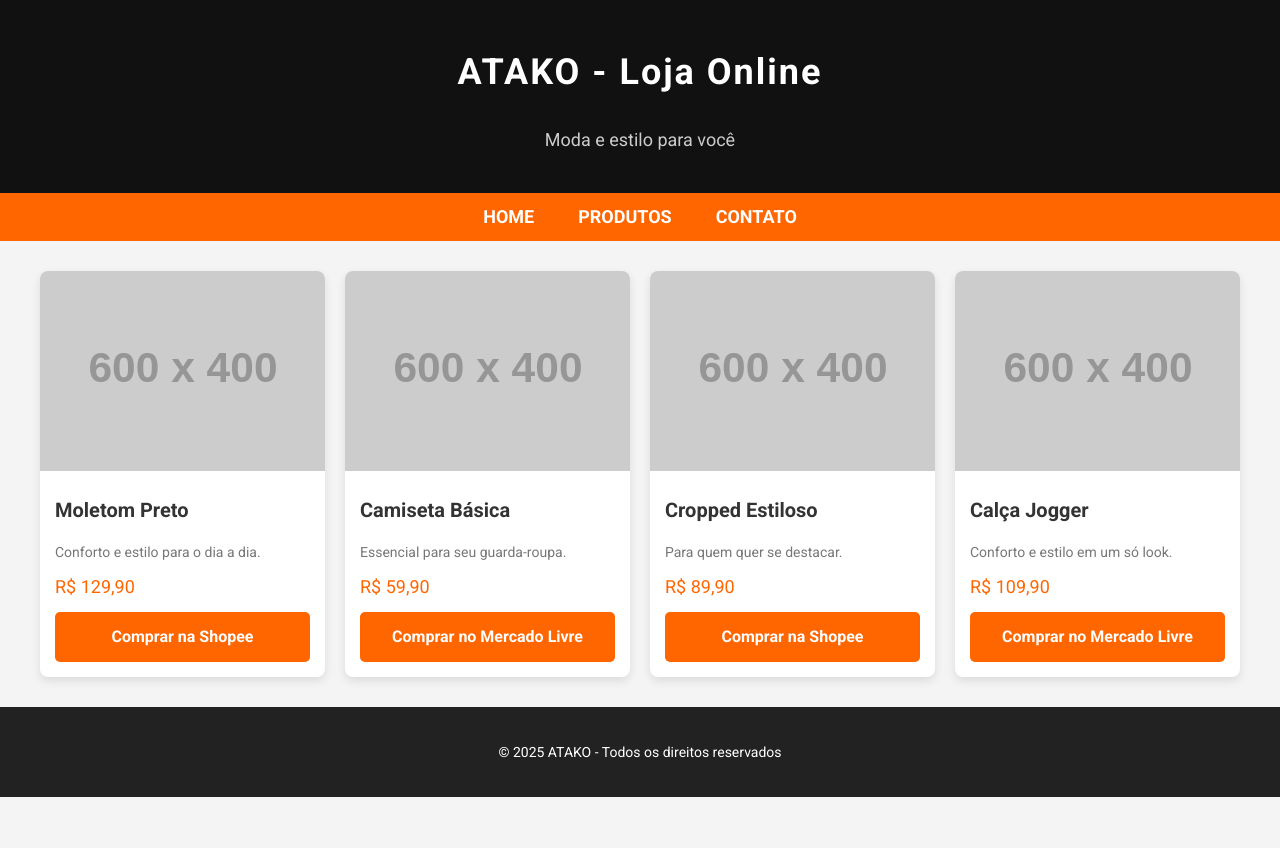
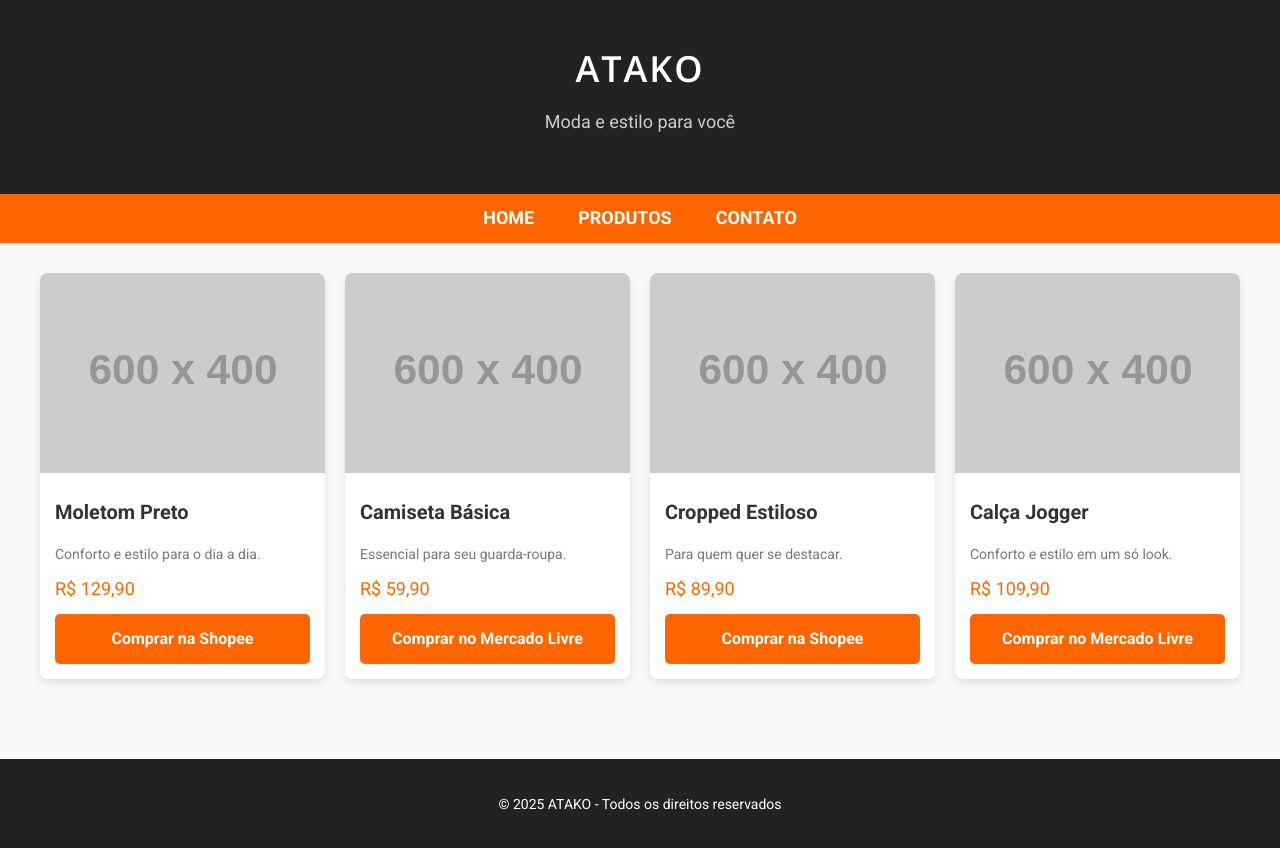
Before and after one commit to loja-Atako/Atako, a plain HTML site: page index.html in a window 1280 px wide. Before the commit the page ends 800 px from the top, so only its background shows below. Drawn offline with nearby package versions, Linux system fonts and the light colour scheme; placeholder pictures from the web are drawn by us.

Commit message:
Update index.html

```diff
--- a/index.html
+++ b/index.html
@@ -3,32 +3,34 @@
 <head>
   <meta charset="UTF-8">
   <meta name="viewport" content="width=device-width, initial-scale=1.0">
-  <title>Loja - ATAKO</title>
-  <link href="https://fonts.googleapis.com/css2?family=Roboto:wght@400;500;700&family=Open+Sans:wght@300;400;600&display=swap" rel="stylesheet">
-  <link rel="stylesheet" href="https://cdnjs.cloudflare.com/ajax/libs/font-awesome/6.0.0-beta3/css/all.min.css">
+  <title>ATAKO - Loja Online</title>
+  <link href="https://fonts.googleapis.com/css2?family=Roboto:wght@400;500;700&family=Open+Sans:wght@300;400;600&display=swap" rel="stylesheet"> <!-- Google Fonts -->
+  <link rel="stylesheet" href="https://cdnjs.cloudflare.com/ajax/libs/font-awesome/6.0.0-beta3/css/all.min.css"> <!-- Link para o Font Awesome -->
   <style>
     body {
       font-family: 'Roboto', sans-serif;
       margin: 0;
-      background: #f4f4f4;
+      background: #f9f9f9;
       color: #333;
       line-height: 1.6;
     }
     header {
-      background: #111;
+      background: #222;
       color: white;
-      padding: 20px 0;
+      padding: 40px 0;
       text-align: center;
       box-shadow: 0 4px 10px rgba(0,0,0,0.1);
     }
     header h1 {
+      margin: 0;
       font-size: 36px;
+      font-family: 'Open Sans', sans-serif;
       letter-spacing: 2px;
     }
     header p {
       margin-top: 10px;
+      font-size: 18px;
       color: #ccc;
-      font-size: 18px;
     }
     nav {
       background: #ff6600;
@@ -103,6 +105,7 @@
       background: #222;
       color: white;
       padding: 20px;
+      margin-top: 50px;
     }
     footer p {
       font-size: 14px;
@@ -120,7 +123,7 @@
 </head>
 <body>
   <header>
-    <h1>ATAKO - Loja Online</h1>
+    <h1>ATAKO</h1>
     <p>Moda e estilo para você</p>
   </header>
 
```
